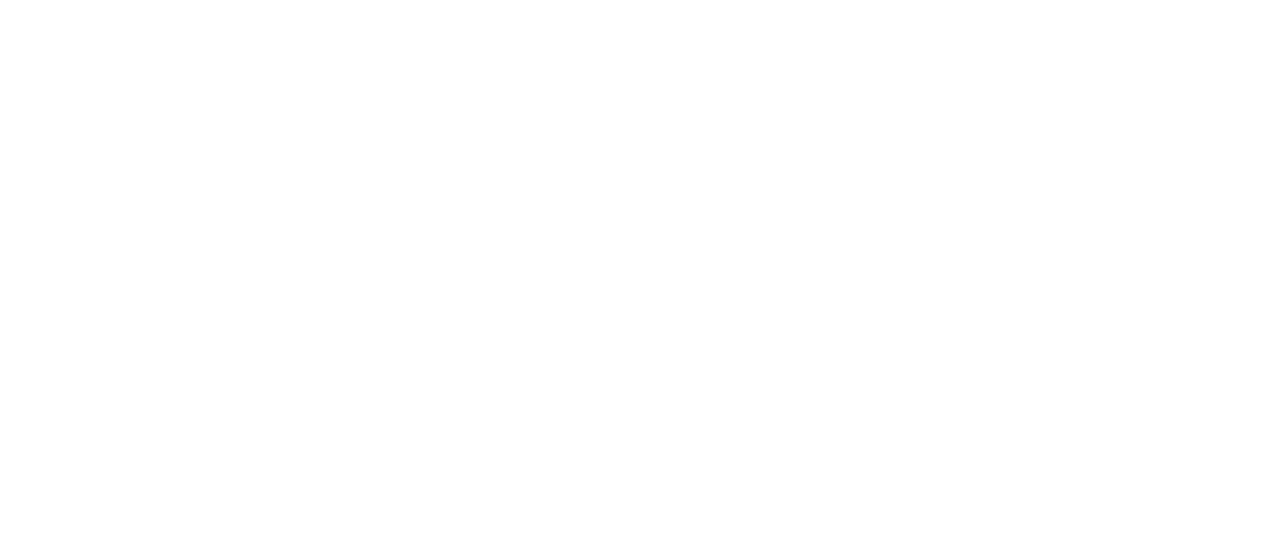
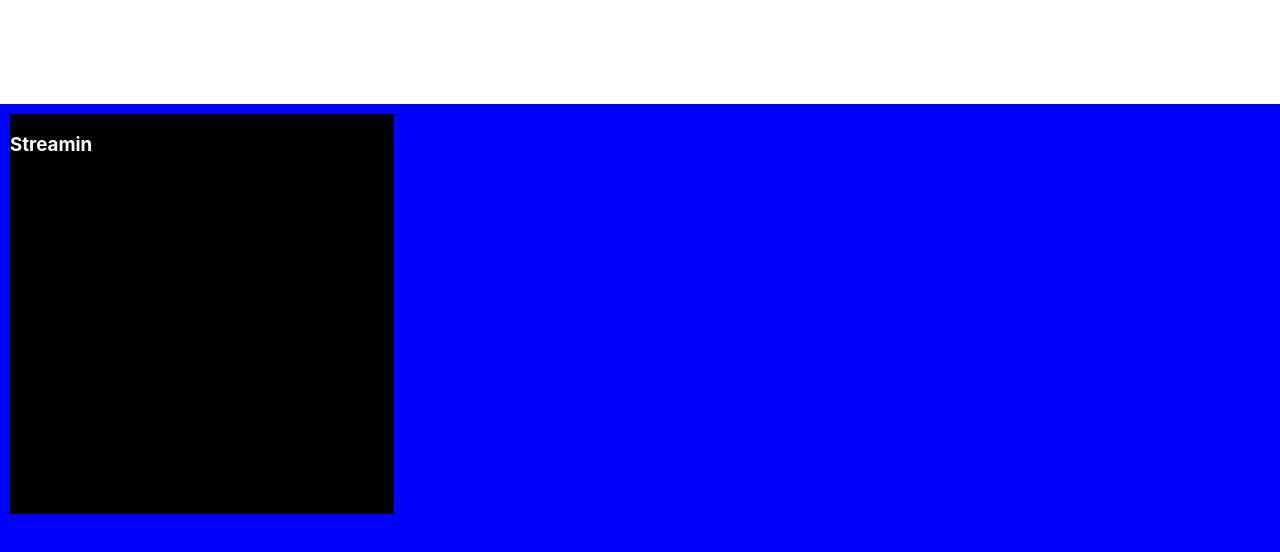
Before and after one commit to cbatsoula/CSS-Practice, a React (Create React App) app: page / in a window 1280 px wide. Shown: the top 552 px of the page. Built offline with nearby package versions, Linux system fonts and the light colour scheme.

Commit message:
copying periscope's layout

```diff
--- a/src/App.css
+++ b/src/App.css
@@ -1,5 +1,27 @@
 .App {
   text-align: center;
+  display: flex;
+  height: 100vh;
+  width: 100vw;
+  background-color: blue;
+  z-index: auto;
+}
+
+.StreamCard {
+  text-align: center;
+  display: flex;
+  width: 30vw;
+  height: 50vh;
+  background-color: black;
+  margin: 10px;
+  z-index: 2;
+  color: white;
+}
+
+.Nav {
+  display: flex;
+  height: 13vh;
+  width: 100vw;
 }
 
 .App-logo {
--- a/src/App.js
+++ b/src/App.js
@@ -1,12 +1,29 @@
 import React from 'react';
 import './App.css';
+import Nav from './Nav.js';
+import StreamCard from './StreamCard';
 
 class App extends React.Component {
+  state = {
+    cards: [1,2,3],
+  }
+
+  GiveThem = () => {
+    this.state.cards.map( el => { return <StreamCard el={el} /> })
+  }
+
   render () {
     return (
+      <>
+      <Nav />
       <div className="App">
+      <StreamCard />
+      {
+        this.GiveThem()
+      }
+      </div>
 
-      </div>
+      </>
     );
 
   }
--- /dev/null
+++ b/src/Nav.js
@@ -0,0 +1,15 @@
+import React from 'react';
+import './App.css';
+
+class Nav extends React.Component {
+  render () {
+    return (
+      <div className="Nav">
+
+      </div>
+    );
+
+  }
+}
+
+export default Nav;
--- /dev/null
+++ b/src/StreamCard.js
@@ -0,0 +1,18 @@
+import React from 'react';
+import './App.css';
+
+class StreamCard extends React.Component {
+
+  render () {
+    console.log("what", this.props.el)
+    return (
+      <div className="StreamCard">
+        <h3> Streamin </h3>
+        <h3> {this.props.el} </h3>
+      </div>
+    );
+
+  }
+}
+
+export default StreamCard;
```
